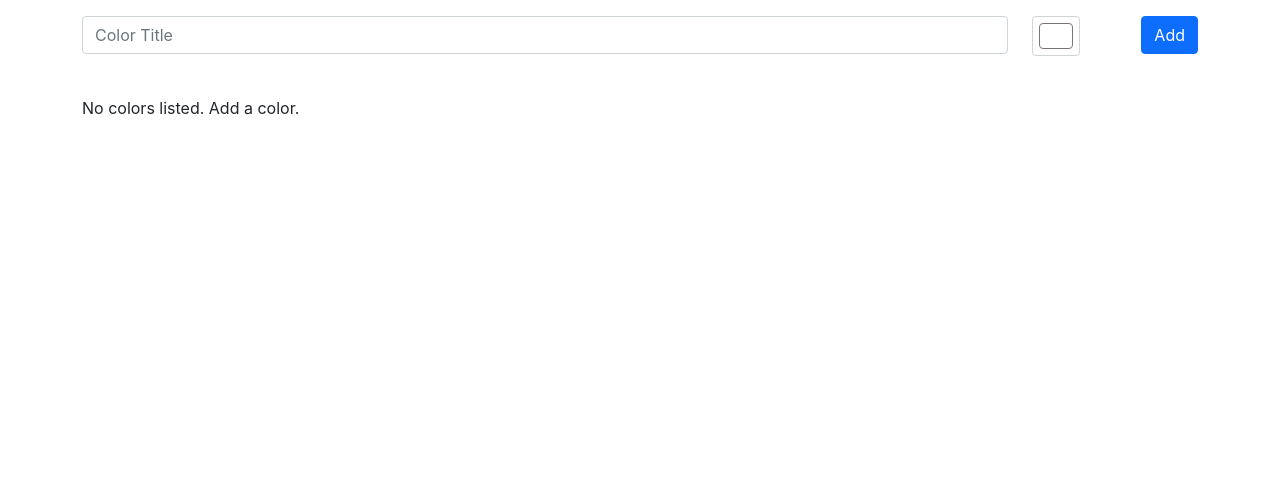
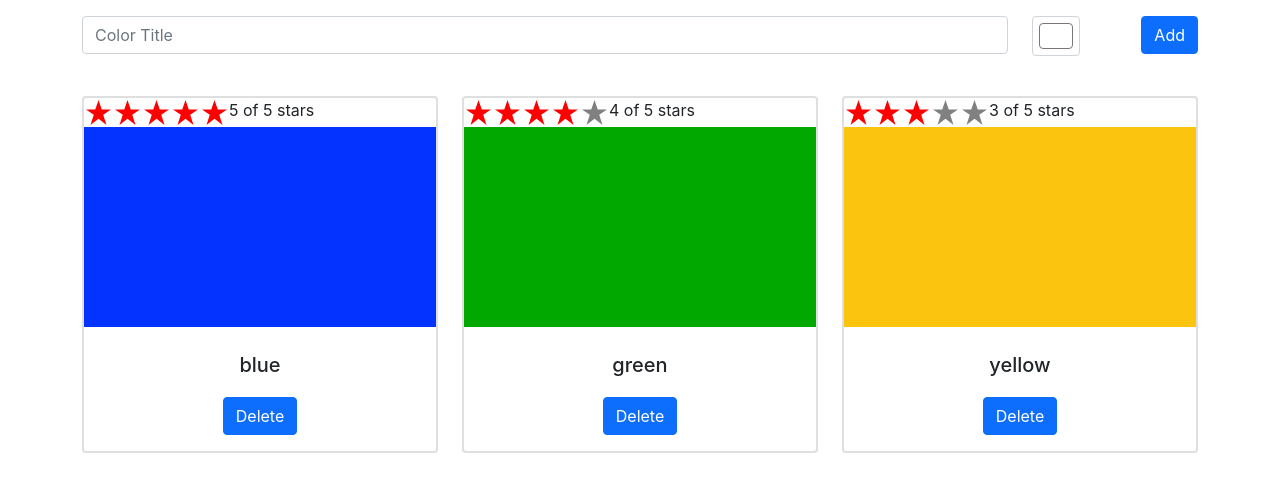
Before and after one commit to yegorkrassowsky/color-organizer, a React (Create React App) app: page / in a window 1280 px wide. Shown: the top 492 px of the page. Built offline with nearby package versions, Linux system fonts and the light colour scheme.

Commit message:
Default State added

```diff
--- a/public/index.html
+++ b/public/index.html
@@ -30,7 +30,7 @@
       work correctly both with client-side routing and a non-root public URL.
       Learn how to configure a non-root public URL by running `npm run build`.
     -->
-    <title>React App</title>
+    <title>Color Organizer</title>
   </head>
   <body>
     <noscript>You need to enable JavaScript to run this app.</noscript>
--- /dev/null
+++ b/src/data/defaultColors.js
@@ -0,0 +1,27 @@
+const defaultColors = {
+  colors: [
+    {
+      "id":"c695430b-5f03-4cbf-939b-64737a345611",
+      "title":"blue",
+      "color":"#0432ff",
+      "timestamp":"Tue Apr 13 2021 11:01:44 GMT+0800 (Иркутск, стандартное время)",
+      "rating":5
+    },
+    {
+      "id":"b1bc7bd8-ce86-4214-94be-ca09cb79b5cc",
+      "title":"green",
+      "color":"#00a800",
+      "timestamp":"Tue Apr 13 2021 11:02:02 GMT+0800 (Иркутск, стандартное время)",
+      "rating":4
+    },
+    {
+      "id":"9f4088fd-8912-4ca9-819f-a9b4f849fc46",
+      "title":"yellow",
+      "color":"#fbc40f",
+      "timestamp":"Tue Apr 13 2021 11:02:39 GMT+0800 (Иркутск, стандартное время)",
+      "rating":3
+    }
+  ]
+}
+
+export default defaultColors
--- a/src/store.js
+++ b/src/store.js
@@ -6,8 +6,9 @@ import {addColorAction, rateColorAction, removeColorAction, renameColorAction} f
 import {addToastAction, removeToastAction} from './actions/toast'
 import {logger} from './logger'
 import PropTypes from 'prop-types'
+import defaultColors from './data/defaultColors'
 
-const initialState = localStorage['redux-store'] ? JSON.parse(localStorage['redux-store']) : {colors: []}
+const initialState = localStorage['redux-store'] ? JSON.parse(localStorage['redux-store']) : defaultColors
 const store = createContext(initialState);
 
 const useStore = () => {
```
